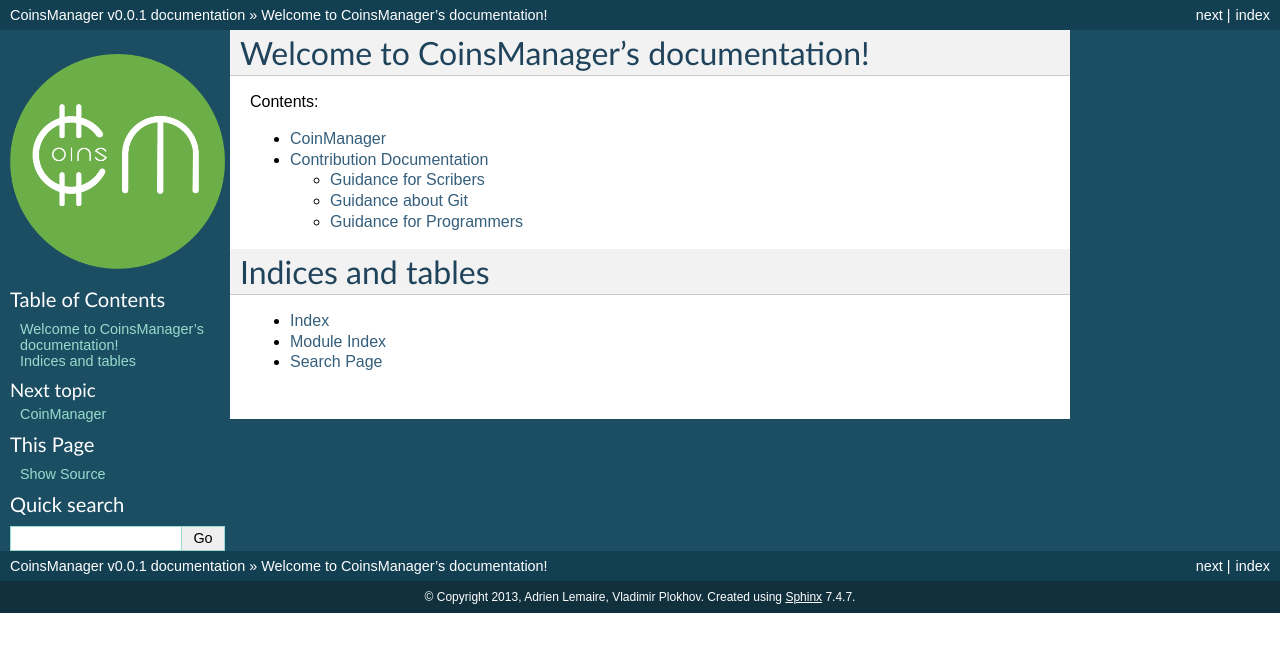
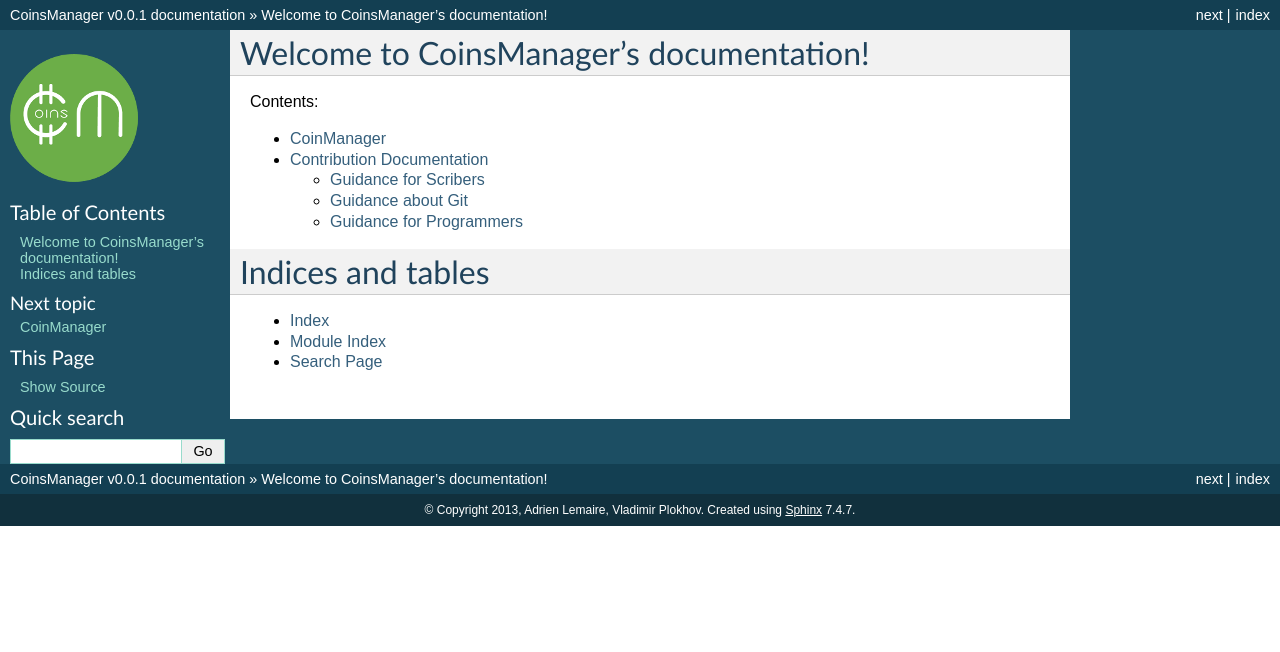
Before and after one commit to CoinsManager/CoinsManager, a Sphinx documentation site: the page built from docs/index.rst, in a window 1280 px wide. Shown: the top 652 px of the page. Built offline with Sphinx 7.4.7, drawn with Linux system fonts in a browser that asks for light colours; formulas are drawn with MathJax 3.

Commit message:
resize logo for sphinx doc

```diff
--- a/docs/conf.py
+++ b/docs/conf.py
@@ -110,7 +110,7 @@
 
 # The name of an image file (relative to this directory) to place at the top
 # of the sidebar.
-html_logo = '../public/img/logo/logo_green.png'
+html_logo = '../public/img/logo/logo_green_128.png'
 
 # The name of an image file (within the static path) to use as favicon of the
 # docs.  This file should be a Windows icon file (.ico) being 16x16 or 32x32
```
Also changed, not shown: public/img/logo/logo_green_128.png (added), public/img/logo/logo_green_411.png (renamed from public/img/logo/logo_green.png).
